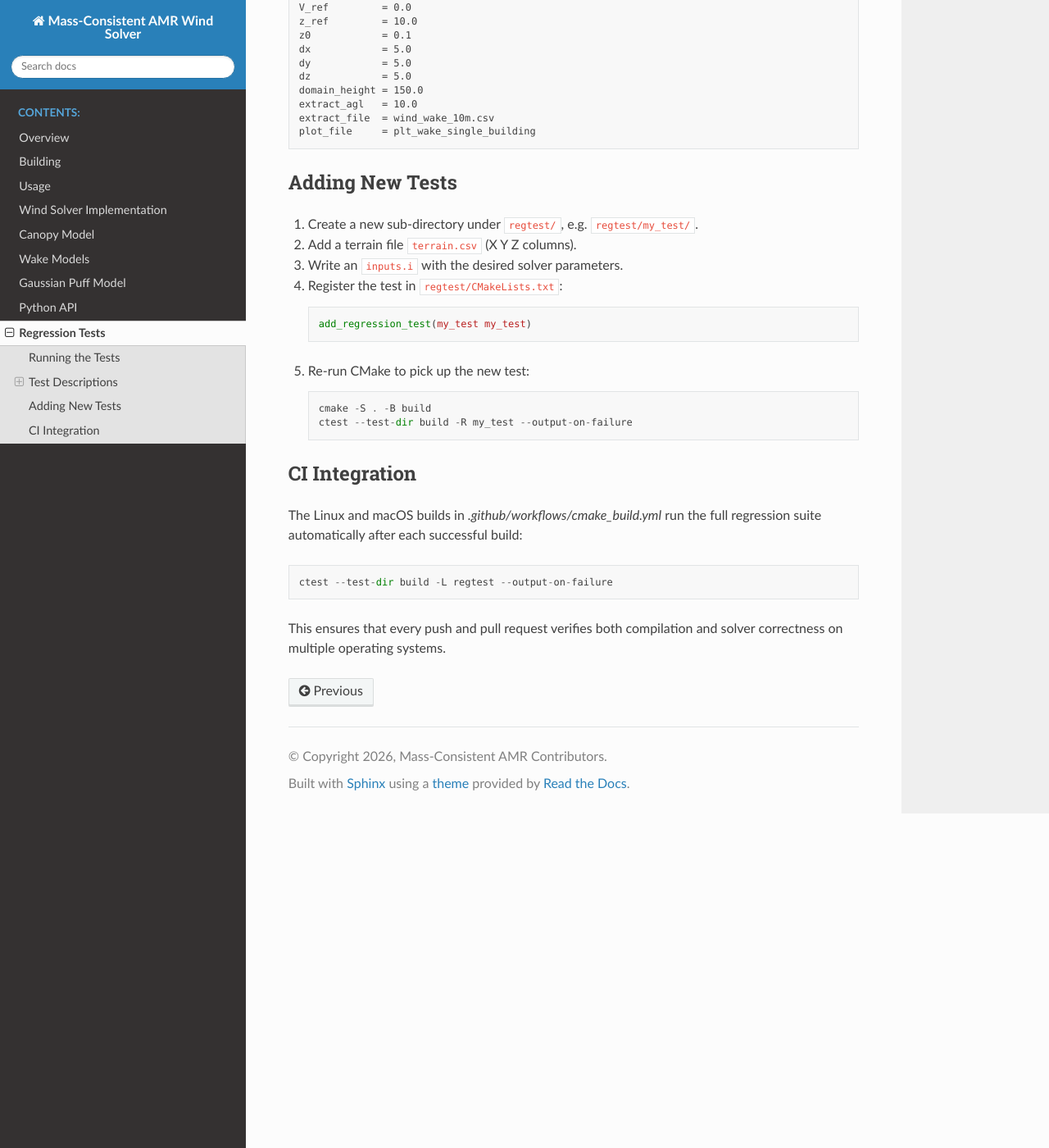
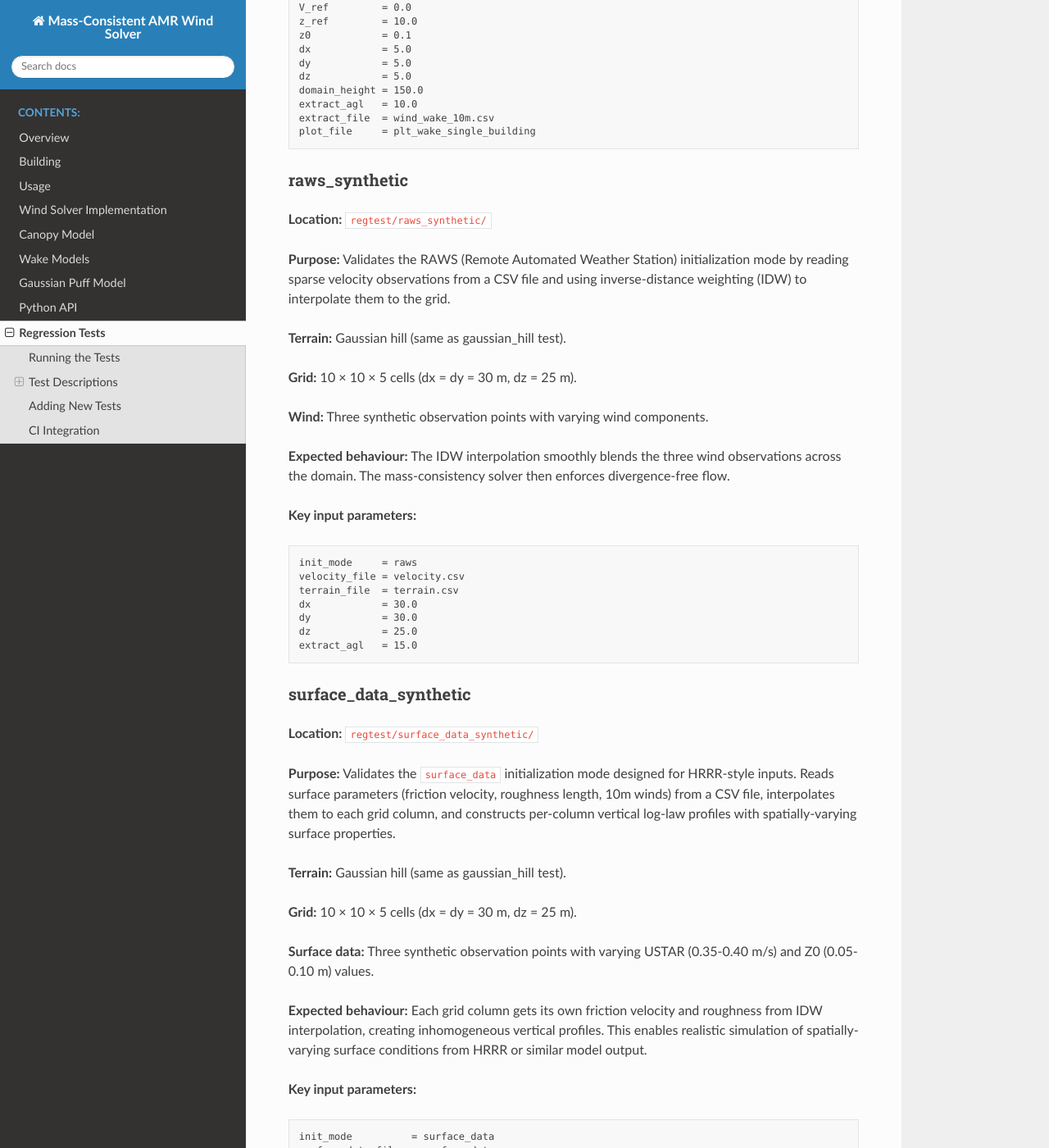
Before and after one commit to hgopalan/massconsistent_amr, a Sphinx documentation site: the page built from docs/regtests.rst, in a window 1280 px wide and 1400 px high, scrolled down 3823 px. Shown: the whole window at 82% size. Built offline with Sphinx 7.4.7 and the Read the Docs theme 3.1.0, drawn with Linux system fonts in a browser that asks for light colours; some of the changed text lies outside the part shown.

Commit message:
Add documentation and regression test for surface_data mode

```diff
--- a/docs/regtests.rst
+++ b/docs/regtests.rst
@@ -192,6 +192,71 @@ The mass-consistency solver then adjusts the flow to ensure ∇·\ **u** = 0.
     extract_file  = wind_wake_10m.csv
     plot_file     = plt_wake_single_building
 
+raws_synthetic
+^^^^^^^^^^^^^^
+
+**Location:** ``regtest/raws_synthetic/``
+
+**Purpose:** Validates the RAWS (Remote Automated Weather Station) initialization
+mode by reading sparse velocity observations from a CSV file and using
+inverse-distance weighting (IDW) to interpolate them to the grid.
+
+**Terrain:** Gaussian hill (same as gaussian_hill test).
+
+**Grid:** 10 × 10 × 5 cells (dx = dy = 30 m, dz = 25 m).
+
+**Wind:** Three synthetic observation points with varying wind components.
+
+**Expected behaviour:** The IDW interpolation smoothly blends the three wind
+observations across the domain. The mass-consistency solver then enforces
+divergence-free flow.
+
+**Key input parameters:**
+
+.. code-block:: text
+
+    init_mode     = raws
+    velocity_file = velocity.csv
+    terrain_file  = terrain.csv
+    dx            = 30.0
+    dy            = 30.0
+    dz            = 25.0
+    extract_agl   = 15.0
+
+surface_data_synthetic
+^^^^^^^^^^^^^^^^^^^^^^
+
+**Location:** ``regtest/surface_data_synthetic/``
+
+**Purpose:** Validates the ``surface_data`` initialization mode designed for
+HRRR-style inputs. Reads surface parameters (friction velocity, roughness length,
+10m winds) from a CSV file, interpolates them to each grid column, and constructs
+per-column vertical log-law profiles with spatially-varying surface properties.
+
+**Terrain:** Gaussian hill (same as gaussian_hill test).
+
+**Grid:** 10 × 10 × 5 cells (dx = dy = 30 m, dz = 25 m).
+
+**Surface data:** Three synthetic observation points with varying USTAR (0.35-0.40 m/s)
+and Z0 (0.05-0.10 m) values.
+
+**Expected behaviour:** Each grid column gets its own friction velocity and roughness
+from IDW interpolation, creating inhomogeneous vertical profiles. This enables
+realistic simulation of spatially-varying surface conditions from HRRR or similar
+model output.
+
+**Key input parameters:**
+
+.. code-block:: text
+
+    init_mode          = surface_data
+    surface_data_file  = surface_data.csv
+    terrain_file       = terrain.csv
+    dx                 = 30.0
+    dy                 = 30.0
+    dz                 = 25.0
+    extract_agl        = 15.0
+
 Adding New Tests
 ----------------
 
```
Also changed, not shown: README.md (+2 -1 lines), docs/usage.rst (+62 -4 lines), docs/wind_solver.rst (+15 -2 lines), 4 other files.
